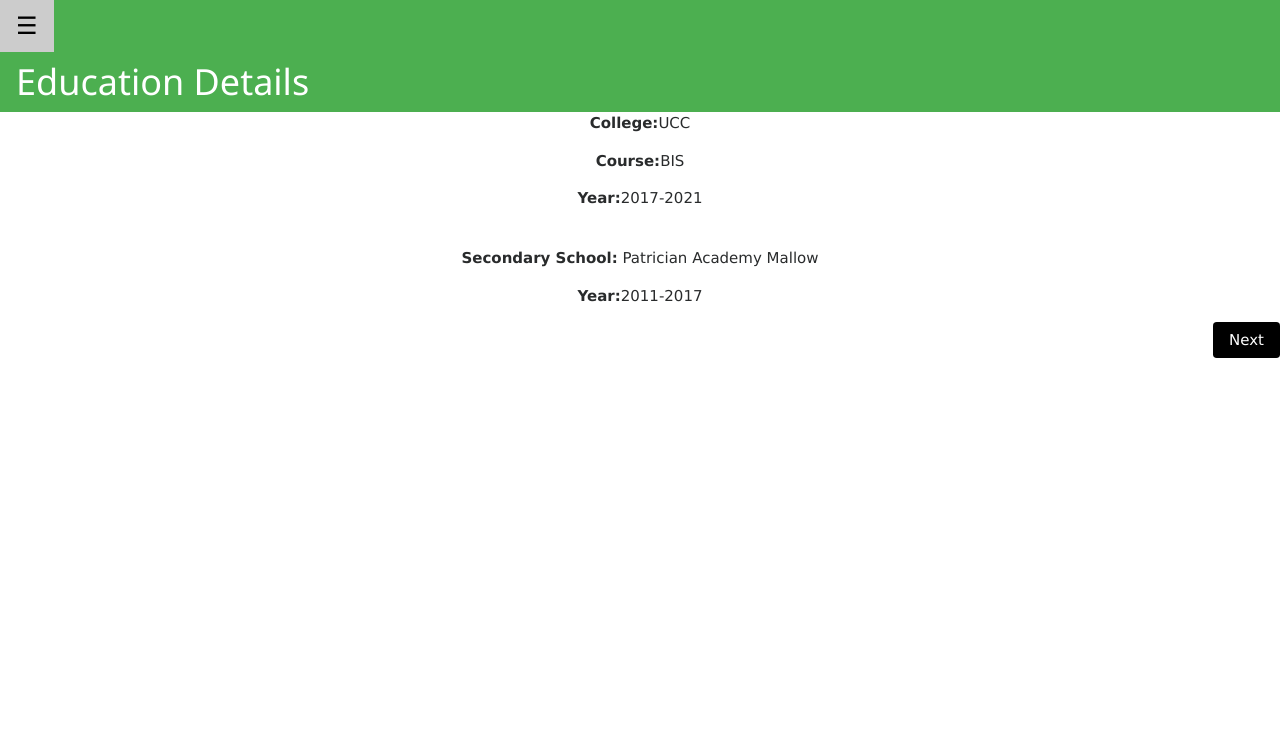
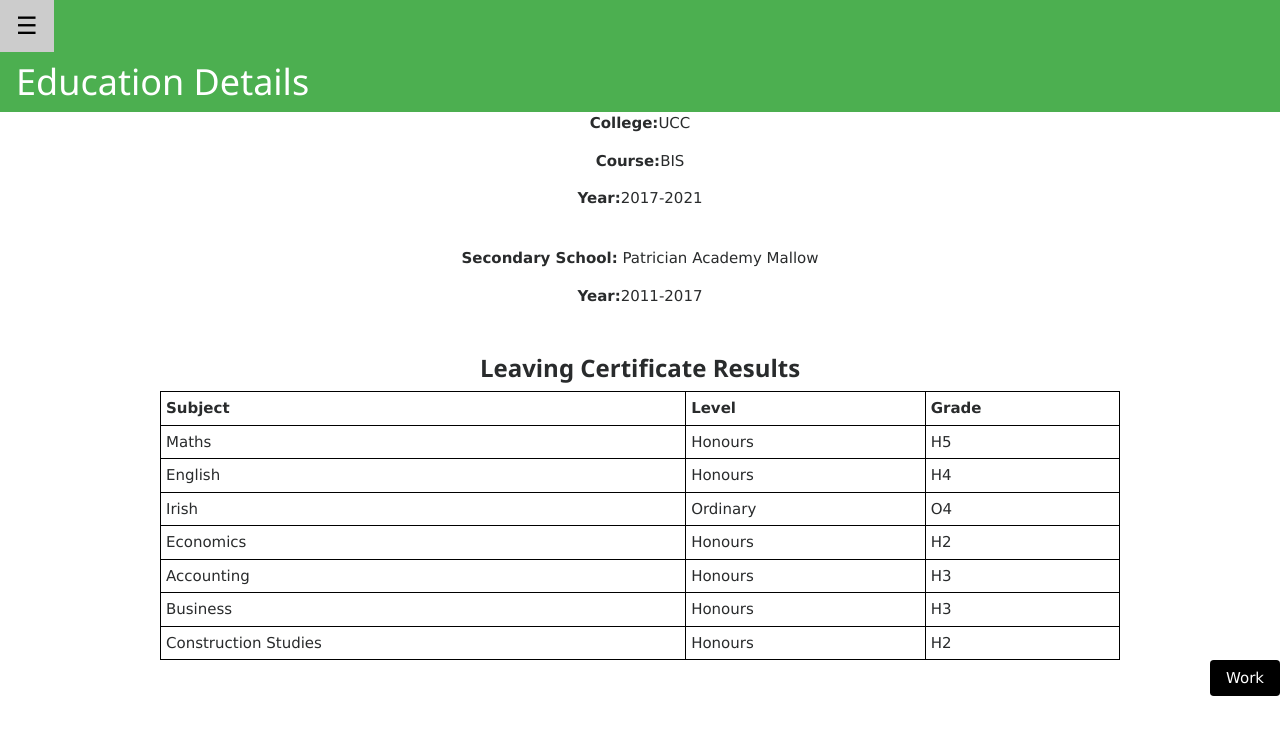
Before and after one commit to JoeLane15/is117477354, a PHP site: page /CV/cv_page2.html in a window 1280 px wide. Shown: the top 735 px of the page. Run offline with PHP 8.4, Linux system fonts and the light colour scheme; some libraries are stand-ins or nearby versions.

Commit message:
Final Commit

```diff
--- a/CV/Cloud/Amazon.html
+++ b/CV/Cloud/Amazon.html
@@ -1,10 +1,12 @@
 <!DOCTYPE html>
 <html>
     <title>Amazon Web Services and Infrastructure as a service</title>
+    <!--adding sidebar-->
     <meta name="viewport" content="width=device-width, initial-scale=1">
     <link rel="stylesheet" href="https://www.w3schools.com/w3css/4/w3.css">
     <link rel="stylesheet" href="https://cdnjs.cloudflare.com/ajax/libs/font-awesome/4.7.0/css/font-awesome.min.css">
             <body>
+                <!--adding buttons-->
                 <div class="w3-sidebar w3-bar-block w3-card w3-animate-left" style="display:none" id="mySidebar">
                               <button class="w3-bar-item w3-button w3-large"
                               onclick="w3_close()">Close &times;</button>
@@ -28,7 +30,7 @@
                   <a href="../../homepage.html" class="w3-bar-item w3-button"> <strong>Return to Homepage</strong></a>
                    <a href="../../eBusiness/lane.html" class="w3-bar-item w3-button"> <strong>Return to Lane's Cloud Services</strong></a>
                 </div>
-
+                <!--adding dropdown function-->
                             <script>
                 function myAccFunc() {
                     var x = document.getElementById("demoAcc");
@@ -42,7 +44,7 @@
                     }
                 }
                 </script>
-
+                         <!--adding details-->
                 <div id="main">
 
                 <div class="w3-green">
--- a/CV/Cloud/Drive.html
+++ b/CV/Cloud/Drive.html
@@ -1,10 +1,12 @@
 <!DOCTYPE html>
 <html>
     <title>Google Drive</title>
+    <!--adding sidebar-->
     <meta name="viewport" content="width=device-width, initial-scale=1">
     <link rel="stylesheet" href="https://www.w3schools.com/w3css/4/w3.css">
     <link rel="stylesheet" href="https://cdnjs.cloudflare.com/ajax/libs/font-awesome/4.7.0/css/font-awesome.min.css">
         <body>
+                    <!--adding sidebar button-->
                 <div class="w3-sidebar w3-bar-block w3-card w3-animate-left" style="display:none" id="mySidebar">
                   <button class="w3-bar-item w3-button w3-large"
                                               onclick="w3_close()">Close &times;</button>
@@ -27,7 +29,7 @@
                                   <a href="../../homepage.html" class="w3-bar-item w3-button"> <strong>Return to Homepage</strong></a>
                                    <a href="../../eBusiness/lane.html" class="w3-bar-item w3-button"> <strong>Return to Lane's Cloud Services</strong></a>
                                 </div>
-
+                <!--adding dropdown function-->
                             <script>
                 function myAccFunc() {
                     var x = document.getElementById("demoAcc");
@@ -41,7 +43,7 @@ function myAccFunc() {
                     }
                 }
                 </script>
-
+                      <!--adding page details-->
                 <div id="main">
 
                 <div class="w3-green">
--- a/CV/Cloud/Gmail.html
+++ b/CV/Cloud/Gmail.html
@@ -1,10 +1,12 @@
 <!DOCTYPE html>
 <html>
     <title>Gmail and Communications as a Service</title>
+    <!--adding sidebar-->
     <meta name="viewport" content="width=device-width, initial-scale=1">
     <link rel="stylesheet" href="https://www.w3schools.com/w3css/4/w3.css">
     <link rel="stylesheet" href="https://cdnjs.cloudflare.com/ajax/libs/font-awesome/4.7.0/css/font-awesome.min.css">
     <body>
+            <!--adding buttons-->
             <div class="w3-sidebar w3-bar-block w3-card w3-animate-left" style="display:none" id="mySidebar">
               <button class="w3-bar-item w3-button w3-large"
                                           onclick="w3_close()">Close &times;</button>
@@ -27,6 +29,7 @@
                               <a href="../../homepage.html" class="w3-bar-item w3-button"> <strong>Return to Homepage</strong></a>
                                <a href="../../eBusiness/lane.html" class="w3-bar-item w3-button"> <strong>Return to Lane's Cloud Services</strong></a>
                             </div>
+                            <!--adding dropdown function-->
                         <script>
             function myAccFunc() {
                 var x = document.getElementById("demoAcc");
@@ -40,7 +43,7 @@ function myAccFunc() {
                 }
             }
             </script>
-
+                        <!--adding page details-->
             <div id="main">
 
             <div class="w3-green">
--- a/CV/cv_page2.html
+++ b/CV/cv_page2.html
@@ -2,6 +2,8 @@
 <html>
     <head>
         <title>Education</title>
+
+        <!--Linking to css-->
         <link rel ="stylesheet" href="../mystylesheet.css" type="text/css" />
          <link rel="stylesheet" href="https://maxcdn.bootstrapcdn.com/bootstrap/4.0.0/css/bootstrap.min.css" integrity="sha384-Gn5384xqQ1aoWXA+058RXPxPg6fy4IWvTNh0E263XmFcJlSAwiGgFAW/dAiS6JXm" crossorigin="anonymous">
         <!--Adding Bootstrap-->
@@ -12,14 +14,31 @@
 
                        <script src="https://maxcdn.bootstrapcdn.com/bootstrap/4.0.0-beta.3/js/bootstrap.min.js" integrity="sha384-a5N7Y/aK3qNeh15eJKGWxsqtnX/wWdSZSKp+81YjTmS15nvnvxKHuzaWwXHDli+4" crossorigin="anonymous"></script>
 
+       <!--Adding sidebar-->
        <meta name="viewport" content="width=device-width, initial-scale=1">
         <link rel="stylesheet" href="https://www.w3schools.com/w3css/4/w3.css">
         <link rel="stylesheet" href="https://cdnjs.cloudflare.com/ajax/libs/font-awesome/4.7.0/css/font-awesome.min.css">
 
+          <style>
+            table, th, td {
+                border: 1px solid black;
+                border-collapse: collapse;
+                float:center;
+
+            }
+            th, td {
+                padding: 5px;
+                text-align: left;
+            }
+
+            h3{
+                text-align:center;
+            }
+        </style>
      </head>
 
              <body>
-
+                     <!--Sidebar button-->
                             <div class="w3-sidebar w3-bar-block w3-card w3-animate-left" style="display:none" id="mySidebar">
                               <button class="w3-bar-item w3-button w3-large"
                               onclick="w3_close()">Close &times;</button>
@@ -34,6 +53,8 @@
                            <a href="../Cloud.html" class="w3-bar-item w3-button">Cloud Services</a>
 
                   </div>
+                                 <a href="https://dashboard.heroku.com/apps"  target="_blank" class="w3-bar-item w3-button"><strong>Heroku</strong></a>
+
                                 <a href="https://github.com/JoeLane15"  target="_blank" class="w3-bar-item w3-button"><strong>Github</strong></a>
 
                                  <a href="../eBusiness/lane.html" class="w3-bar-item w3-button"><strong>Lane's Cloud Services</strong></a>
@@ -44,7 +65,7 @@
                                <br>
 
                             </div>
-
+                            <!--Dropdown function-->
                             <script>
                 function myAccFunc() {
                     var x = document.getElementById("demoAcc");
@@ -74,7 +95,7 @@ function myFunc() {
                 </script>
 
 
-
+                            <!--Adding my education details-->
                             <div id="main">
 
                             <div class="w3-green">
@@ -118,8 +139,53 @@ function myFunc() {
                          <p class ="text"><strong>Secondary School:</strong> Patrician Academy Mallow</p>
                          <p class ="text"><strong>Year:</strong>2011-2017</p>
 
+                         <br>
+                        <h3><strong> Leaving Certificate Results</strong></h3>
+                         <table style="width:75%" align="center">
+                              <tr>
+                                <th>Subject</th>
+                                <th>Level</th>
+                                <th>Grade</th>
+                              </tr>
+                              <tr>
+                                <td>Maths</td>
+                                <td>Honours</td>
+                                <td>H5</td>
+                             </tr>
+                              <tr>
+                                <td>English</td>
+                                <td>Honours</td>
+                                <td>H4</td>
+                             </tr>
+                              <tr>
+                                <td>Irish</td>
+                                <td>Ordinary</td>
+                                <td>O4</td>
+                             </tr>
+                              <tr>
+                                <td>Economics</td>
+                                <td>Honours</td>
+                                <td>H2</td>
+                             </tr>
+                              <tr>
+                                <td>Accounting</td>
+                                <td>Honours</td>
+                                <td>H3</td>
+                             </tr>
+                              <tr>
+                                <td>Business</td>
+                                <td>Honours</td>
+                                <td>H3</td>
+                             </tr>
+                              <tr>
+                                <td>Construction Studies</td>
+                                <td>Honours</td>
+                                <td>H2</td>
+                             </tr>
+                        </table>
 
-         <a href="cv_page3.html"   class="btn">Next</a>
+
+                         <a href="cv_page3.html"   class="btn">Work</a>
 
           </body>
 </html>
--- a/eBusiness/cost_calc.js
+++ b/eBusiness/cost_calc.js
@@ -1,5 +1,4 @@
 /* global $ */
-
 
 function calcSub(){
 
```
Also changed, not shown: CV/Cloud/Cloud9.html (+5 -3 lines), CV/Cloud/Dropbox.html (+5 -3 lines), CV/Cloud/Salesforce.html (+6 -3 lines), CV/cv_page1.html (+8 -4 lines), CV/cv_page3.html (+16 -4 lines), Cloud.html (+5 -3 lines), Interests/Sports.html (+8 -5 lines), Interests/travel.html (+4 -7 lines), eBusiness/Ebus1.php (+6 -7 lines), eBusiness/Ebus2.php (+17 -12 lines), eBusiness/Ebus3.php (+4 -3 lines), eBusiness/lane.html (+6 -5 lines), homepage.html (+7 -5 lines). Lines whose indentation alone changed are shown as unchanged.
